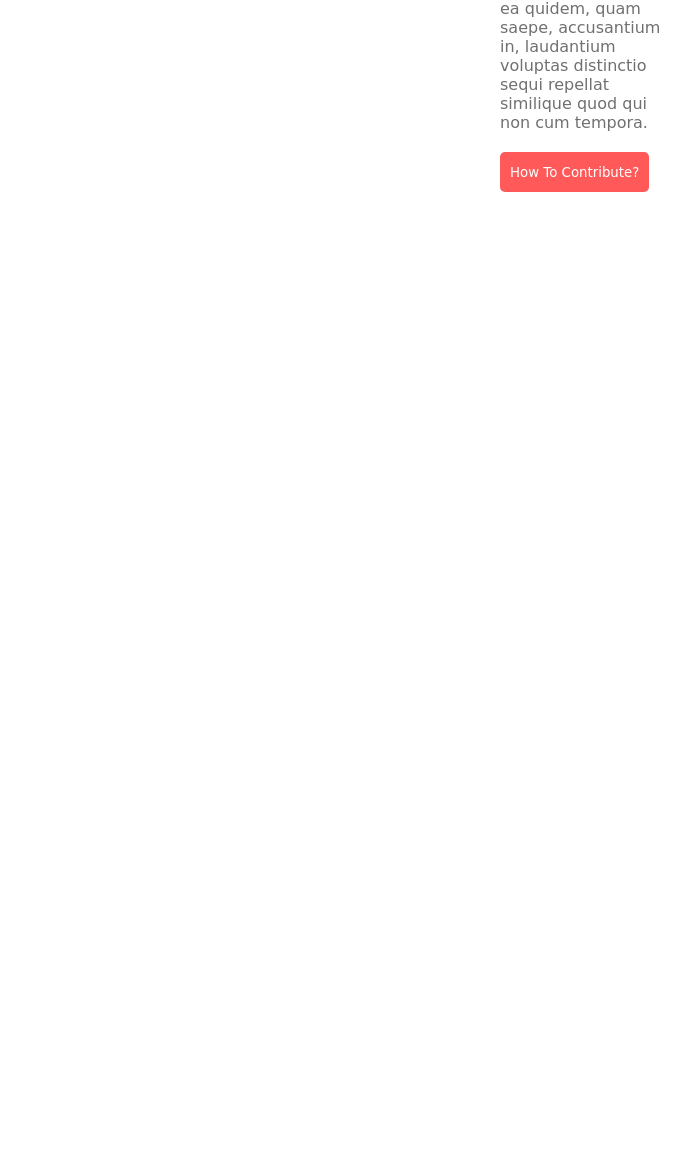
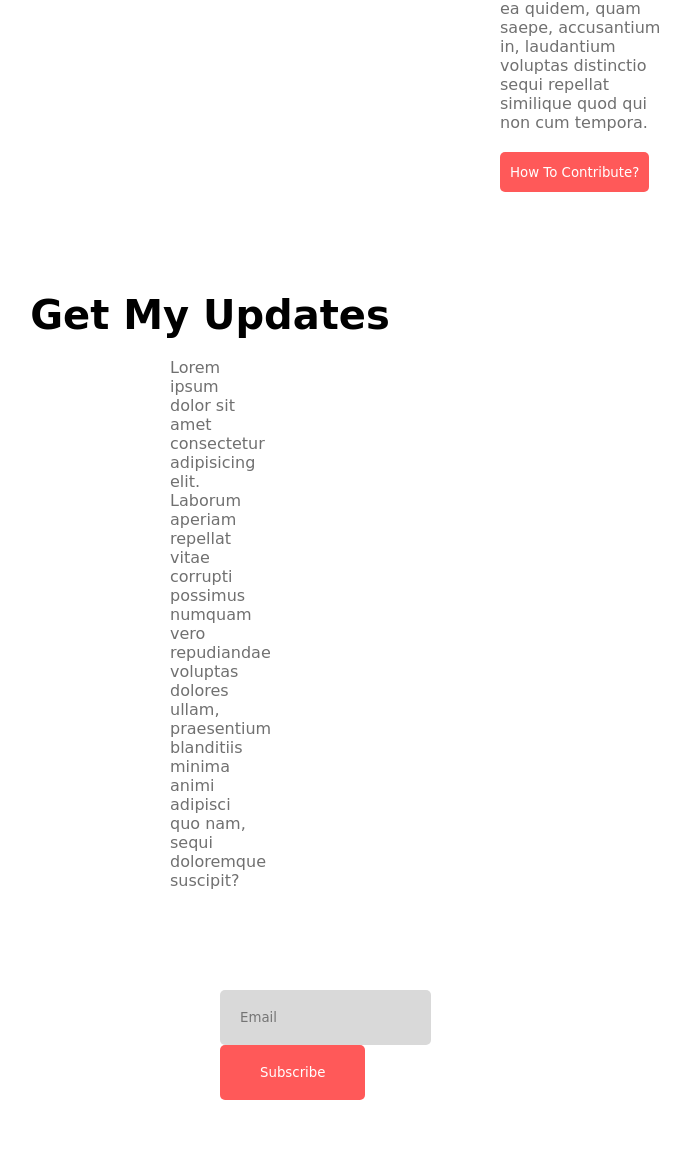
Before and after one commit to ShahriarHossainRifat/donate-today-practice, a plain HTML site: page index.html in a window 1280 px wide. Shown: the part 5170-6333 px from the top of the page, without its empty margins (430-1120 px from the left). Before the commit the page ends 5362 px from the top, so only its background shows below. Drawn offline with Linux system fonts and the light colour scheme; a web font is replaced by a local one.

Commit message:
added "get-my-updates" section

```diff
--- a/index.html
+++ b/index.html
@@ -125,6 +125,19 @@
                 <button class="btn-primary">How To Contribute?</button>
             </div>
         </section>
+        <!-- get my updates section -->
+        <section class="get-my-updates">
+            <h3 class="section-title">Get My Updates</h3>
+            <p class="section-description">
+                Lorem ipsum dolor sit amet consectetur adipisicing elit. Laborum aperiam repellat vitae corrupti possimus numquam vero repudiandae voluptas dolores ullam, praesentium blanditiis minima animi adipisci quo nam, sequi doloremque suscipit?
+            </p>
+            <div class="form">
+                <form action="">
+                    <input type="email" name="" id="" placeholder="Email">
+                    <input type="submit" value="Subscribe">
+                </form>
+            </div>
+        </section>
     </main>
     <footer>
 
--- a/styles/styles.css
+++ b/styles/styles.css
@@ -159,3 +159,31 @@ hr {
     height: 477px;
     width: 650px;
 }
+/* get-my-updates section styles */
+.get-my-updates .section-title {
+    text-align: center;
+    margin-top: 100px;
+}
+.get-my-updates .form {
+    text-align: center;
+    background-color: #FFF4D6;
+    padding: 60px 0px;
+    margin: 0px 650px;
+    border-radius: 5px;
+    margin-top: 40px;
+    margin-bottom: 200px;
+}
+.get-my-updates input {
+    border: none;
+    border-radius: 5px;
+}
+.get-my-updates input[type=email] {
+    padding: 20px 20px;
+    background-color: #D9D9D9;
+    color: #AA9F9F;
+}
+.get-my-updates input[type=submit] {
+    padding: 20px 40px;
+    background-color: #FF5959;
+    color: white;
+}
```
